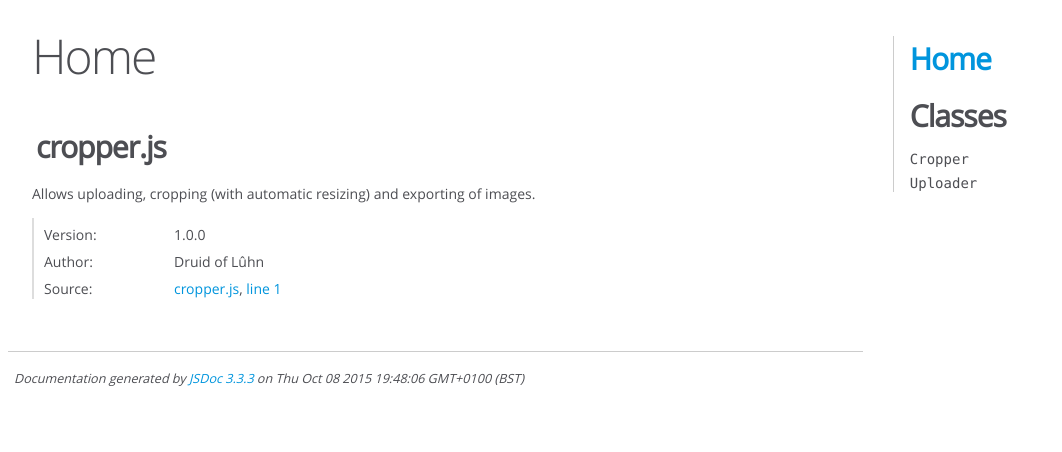
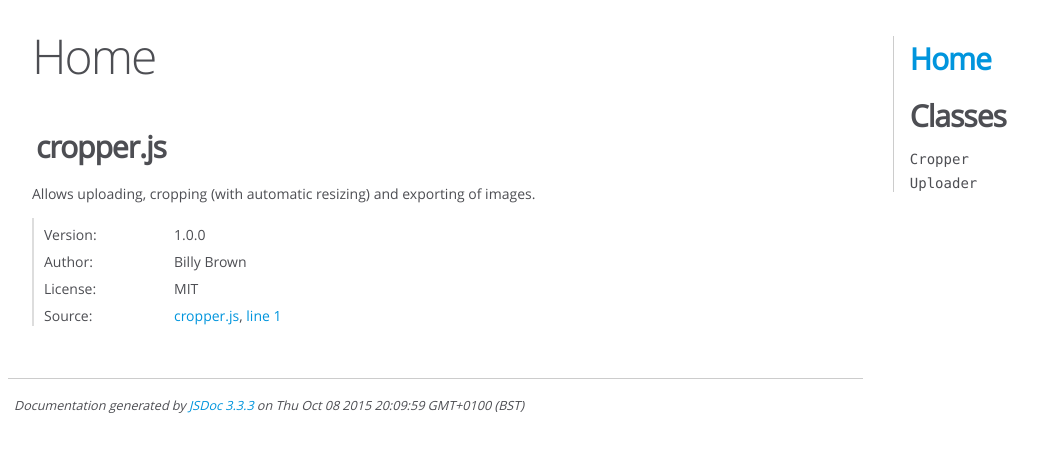
Before and after one commit to Druid-of-Luhn/druid-of-luhn.github.io, a Jekyll site: the page cropper.js/docs/index.html, which Jekyll copies as it is, in a window 1280 px wide. Shown: the top 452 px of the page, without its empty margins (0-1062 px from the left). Built offline with Jekyll 4.4.1, drawn with Linux system fonts in a browser that asks for light colours.

Commit message:
Updated documentation

```diff
--- a/cropper.js/docs/Uploader.html
+++ b/cropper.js/docs/Uploader.html
@@ -355,7 +355,7 @@
 <br class="clear">
 
 <footer>
-    Documentation generated by <a href="https://github.com/jsdoc3/jsdoc">JSDoc 3.3.3</a> on Thu Oct 08 2015 19:48:06 GMT+0100 (BST)
+    Documentation generated by <a href="https://github.com/jsdoc3/jsdoc">JSDoc 3.3.3</a> on Thu Oct 08 2015 20:10:00 GMT+0100 (BST)
 </footer>
 
 <script> prettyPrint(); </script>
--- a/cropper.js/docs/cropper.js.html
+++ b/cropper.js/docs/cropper.js.html
@@ -29,7 +29,8 @@
             <pre class="prettyprint source linenums"><code>/**
  * @file Allows uploading, cropping (with automatic resizing) and exporting
  * of images.
- * @author Druid of Lûhn
+ * @author Billy Brown
+ * @license MIT
  * @version 1.0.0
  */
 
@@ -347,7 +348,7 @@
 <br class="clear">
 
 <footer>
-    Documentation generated by <a href="https://github.com/jsdoc3/jsdoc">JSDoc 3.3.3</a> on Thu Oct 08 2015 19:48:06 GMT+0100 (BST)
+    Documentation generated by <a href="https://github.com/jsdoc3/jsdoc">JSDoc 3.3.3</a> on Thu Oct 08 2015 20:09:59 GMT+0100 (BST)
 </footer>
 
 <script> prettyPrint(); </script>
--- a/cropper.js/docs/index.html
+++ b/cropper.js/docs/index.html
@@ -97,13 +97,16 @@
     <dt class="tag-author">Author:</dt>
     <dd class="tag-author">
         <ul>
-            <li>Druid of Lûhn</li>
+            <li>Billy Brown</li>
         </ul>
     </dd>
 
 
 
 
+
+    <dt class="tag-license">License:</dt>
+    <dd class="tag-license"><ul class="dummy"><li>MIT</li></ul></dd>
 
 
 
@@ -160,7 +163,7 @@
 <br class="clear">
 
 <footer>
-    Documentation generated by <a href="https://github.com/jsdoc3/jsdoc">JSDoc 3.3.3</a> on Thu Oct 08 2015 19:48:06 GMT+0100 (BST)
+    Documentation generated by <a href="https://github.com/jsdoc3/jsdoc">JSDoc 3.3.3</a> on Thu Oct 08 2015 20:09:59 GMT+0100 (BST)
 </footer>
 
 <script> prettyPrint(); </script>
```
Also changed, not shown: other parts of cropper.js/docs/Uploader.html (+2 -2 lines), cropper.js/docs/Cropper.html (+4 -4 lines).
